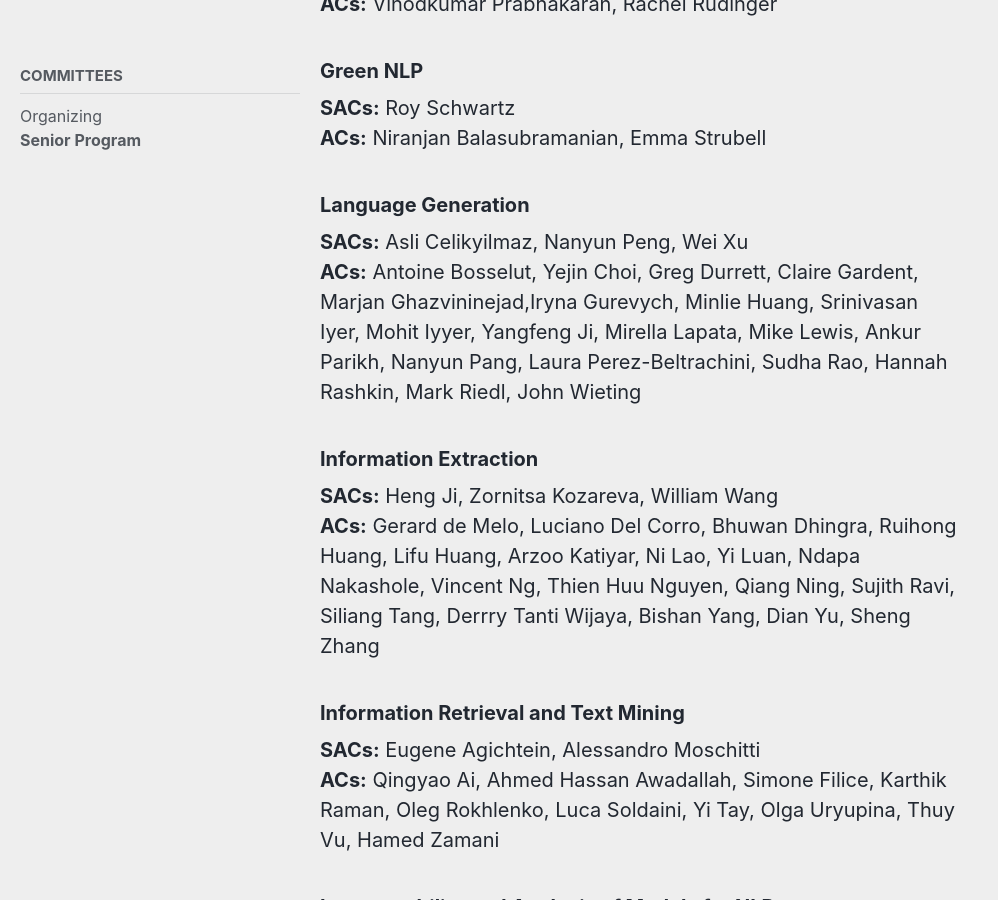
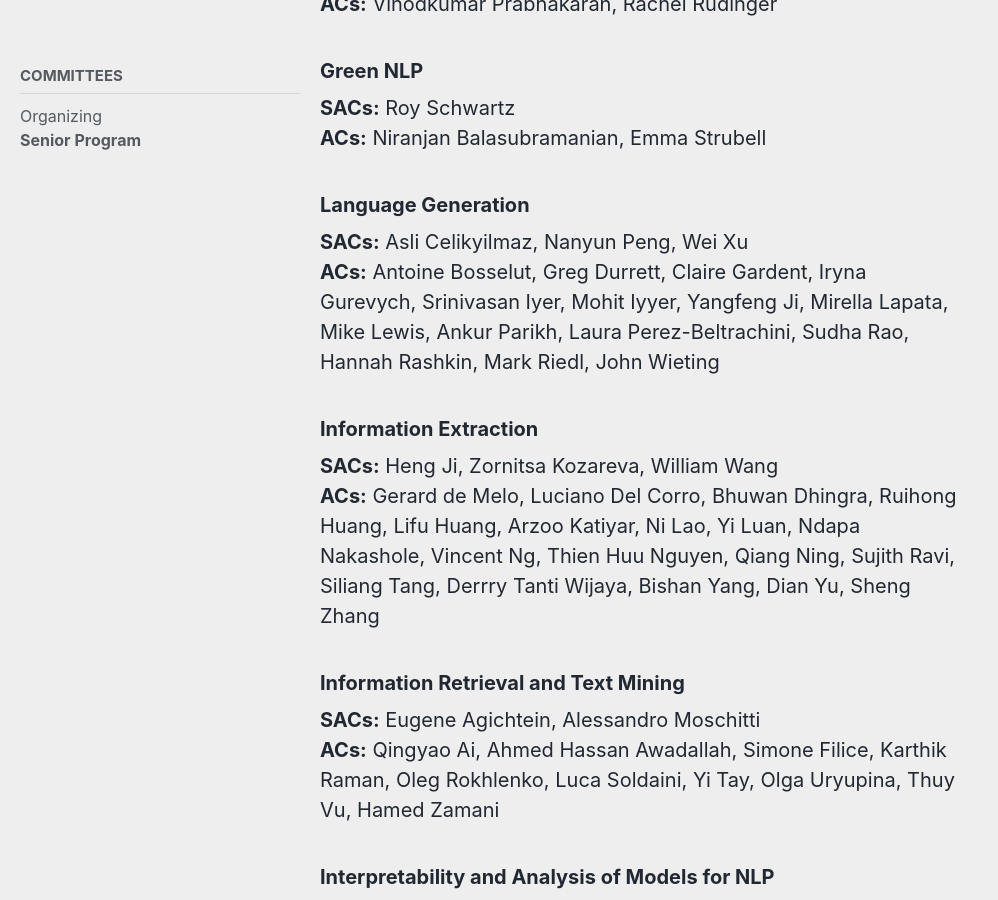
Before and after one commit to naacl-org/naacl-2021-website, a Jekyll site: the page built from _pages/committees/program.md, in a window 1280 px wide and 900 px high, scrolled down 845 px. Shown: the whole window, without its empty margins (0-998 px from the left). Built offline with Jekyll 4.4.1, drawn with Linux system fonts in a browser that asks for light colours; cached includes are drawn as plain includes; nearby versions of some CDN libraries.

Commit message:
Edited the committee list for Language Generation

```diff
--- a/_pages/committees/program.md
+++ b/_pages/committees/program.md
@@ -29,7 +29,7 @@ sidebar:
 
 ### Language Generation
 **SACs:** Asli Celikyilmaz, Nanyun Peng, Wei Xu <br>
-**ACs:** Antoine Bosselut, Yejin Choi, Greg Durrett, Claire Gardent, Marjan Ghazvininejad,Iryna Gurevych, Minlie Huang, Srinivasan Iyer, Mohit Iyyer, Yangfeng Ji, Mirella Lapata, Mike Lewis, Ankur Parikh, Nanyun Pang, Laura Perez-Beltrachini, Sudha Rao, Hannah Rashkin, Mark Riedl, John Wieting
+**ACs:** Antoine Bosselut, Greg Durrett, Claire Gardent, Iryna Gurevych, Srinivasan Iyer, Mohit Iyyer, Yangfeng Ji, Mirella Lapata, Mike Lewis, Ankur Parikh, Laura Perez-Beltrachini, Sudha Rao, Hannah Rashkin, Mark Riedl, John Wieting
 
 ### Information Extraction
 **SACs:** Heng Ji, Zornitsa Kozareva, William Wang <br>
```
